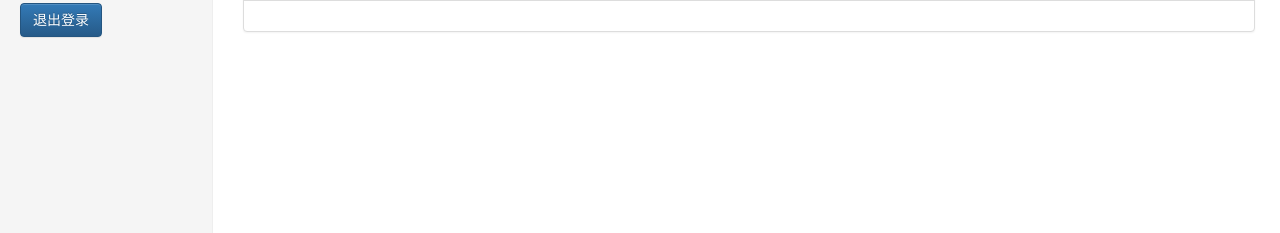
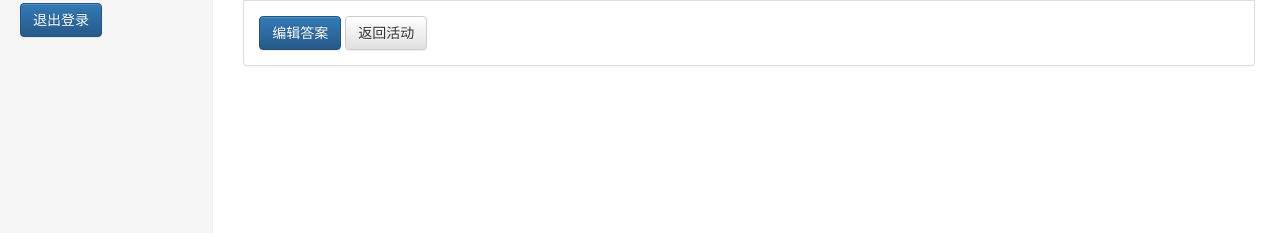
Before and after one commit to paulprintz/flaskProject1, a Flask app: template templates/solutiondetails.html in a window 1280 px wide. Shown: the part 131-364 px from the top of the page. Run offline with Flask 2, Linux system fonts and the light colour scheme; the template is opened without the code that fills it, so the values that code supplies are empty; some libraries are stand-ins or nearby versions.

Commit message:
20210407

```diff
--- a/templates/solutiondetails.html
+++ b/templates/solutiondetails.html
@@ -16,7 +16,7 @@
             <div class="panel-heading">参考答案</div>
             <div class="panel-body">
                 <div>{{ post_text | safe }}</div>
-                <div style="display: none;">
+                <div>
                     <a class="btn btn-primary" role="button" href="{{ url_for("solution",activityID=activityID)}}">编辑答案</a></button>
                     <a class="btn btn-default" href="{{ url_for("activities",courseID=courseID)}}">返回活动</a></div>
                 </div>
```
